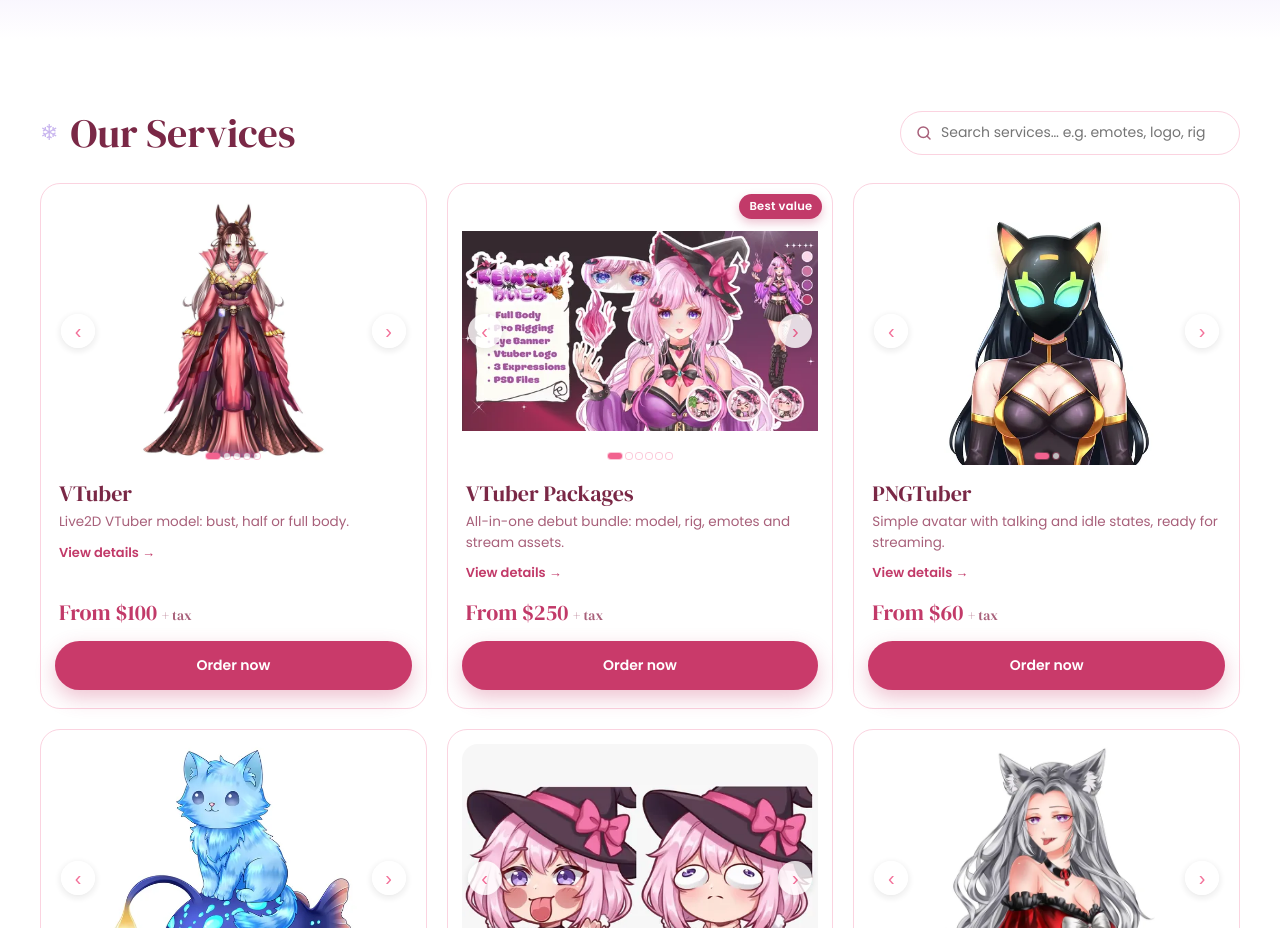
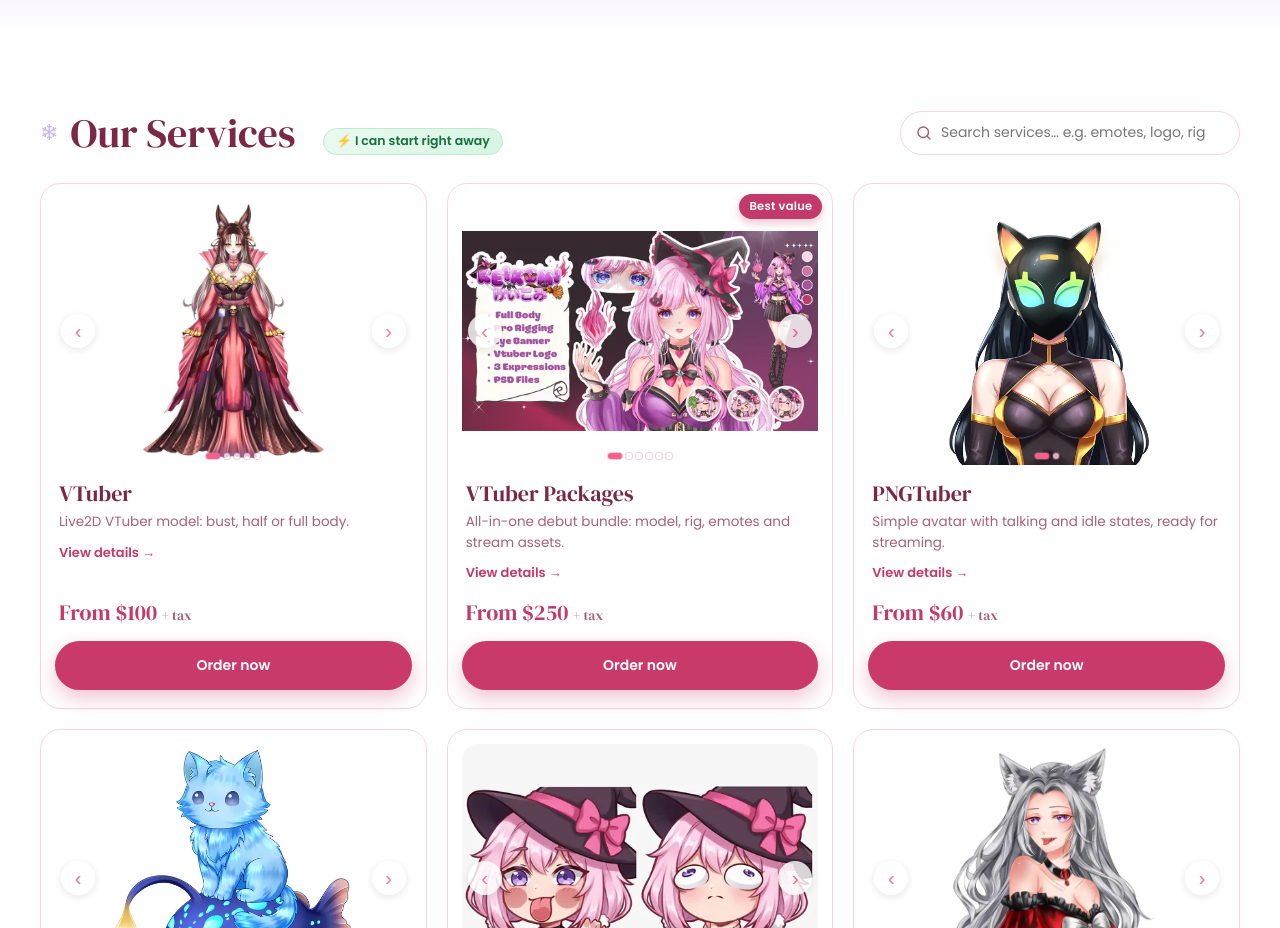
Before and after one commit to keikoartist/keikoartist-website, a plain HTML site: page index.html in a window 1280 px wide. Shown: the part 2180-3108 px from the top of the page. Drawn offline with Linux system fonts and the light colour scheme.

Commit message:
"I can start right away" next to Our Services and in the order form (SLOTS.start)
Co-Authored-By: Claude Opus 5.5 <noreply@anthropic.com>
Claude-Session: https://claude.ai/code/session_01M38bLCDR9tRmYKG4Np8fyT

```diff
--- a/index.html
+++ b/index.html
@@ -1227,6 +1227,12 @@ a.slot-badge:focus-visible{outline:2px solid var(--pink-text);outline-offset:3px
 @keyframes ldsh{0%,100%{transform:scaleX(1);opacity:.9}50%{transform:scaleX(.7);opacity:.5}}
 @keyframes lddot{0%,100%{opacity:.2}50%{opacity:1}}
 @media (prefers-reduced-motion:reduce){#kaLoader img,#kaLoader .ld-shadow,#kaLoader p i{animation:none}}
+
+.start-pill{display:inline-flex;align-items:center;gap:6px;margin-left:12px;vertical-align:middle;font:700 12.5px/1 Poppins,sans-serif;color:#17703d;background:linear-gradient(135deg,#eafaf1,#d6f5e3);border:1px solid #bfe8cf;border-radius:999px;padding:6px 12px}
+.start-pill[hidden],.c-start[hidden]{display:none}
+.sec-head .start-pill{margin-right:auto}
+.c-start{display:block;margin-top:6px;font-weight:700;color:#17703d}
+@media (max-width:560px){.start-pill{margin:8px 0 0}}
 </style>
 </head>
 <body>
@@ -1330,7 +1336,7 @@ a.slot-badge:focus-visible{outline:2px solid var(--pink-text);outline-offset:3px
 <section id="services">
   <div class="wrap">
     <div class="sec-head">
-      <h2 class="serif">Our Services</h2>
+      <h2 class="serif">Our Services</h2><span class="start-pill" id="startPill" hidden></span>
       <label class="svc-search"><svg viewBox="0 0 24 24" width="18" height="18" aria-hidden="true"><circle cx="11" cy="11" r="7" fill="none" stroke="currentColor" stroke-width="2"/><path d="m20 20-4-4" stroke="currentColor" stroke-width="2" stroke-linecap="round"/></svg>
         <input type="search" id="svcSearch" placeholder="Search services… e.g. emotes, logo, rig" aria-label="Search services" autocomplete="off"></label>
     </div>
@@ -1588,7 +1594,7 @@ a.slot-badge:focus-visible{outline:2px solid var(--pink-text);outline-offset:3px
         <input type="hidden" name="Amount due now (USD)" id="fDue">
 
         <div class="ostep on" data-s="1">
-          <p class="c-intro">What would you like to order? Pick one to see its options ♡</p>
+          <p class="c-intro">What would you like to order? Pick one to see its options ♡<span class="c-start" id="cStart" hidden></span></p>
           <div class="opts" id="svcOpts"></div>
         </div>
 
@@ -1729,7 +1735,7 @@ a.slot-badge:focus-visible{outline:2px solid var(--pink-text);outline-offset:3px
 const KA_STAT=e=>{try{if(/dryrun=1/.test(location.search)||!location.protocol.startsWith('http'))return;const q=new URLSearchParams(location.search),r=document.referrer?new URL(document.referrer).hostname:'';const s=q.get('ref')||q.get('utm_source')||(r&&r!==location.hostname?r:'');navigator.sendBeacon('stats-api.php',new Blob([JSON.stringify({e,p:location.pathname,s})],{type:'application/json'}));}catch(_){}};   // anonymous visit counter (no cookies), daily summary in Discord
 KA_STAT('view');
 const SEASON = { christmas: true, until: "2027-01-07", orderBy: "2026-12-04" };   // orderBy: last day to order for delivery before Christmas (max 3 weeks)   // tema Natal: salju, topi Santa di logo, garis permen. Matikan: christmas:false (mati otomatis setelah tanggal until)
-const SLOTS = { open: true, text: "Commissions open" };   // status komisi di hero. Tutup: { open: false, text: "Commissions closed" }
+const SLOTS = { open: true, text: "Commissions open", start: "I can start right away" };   // status komisi di hero. Tutup: { open: false, text: "Commissions closed" }
 const PAYPAL = {          // kosong: link PayPal dikirim lewat email invoice setelah order dicek (bukan langsung di website)
   email: "",
   me: "",
@@ -2616,6 +2622,8 @@ document.addEventListener('click',e=>{const a=e.target.closest('.menu-chat');if(
       s.style.setProperty('--dx',(Math.cos(a)*d).toFixed(1)+'px');s.style.setProperty('--dy',(Math.sin(a)*d).toFixed(1)+'px');s.style.setProperty('--r',(Math.random()*120-60).toFixed(0)+'deg');
       document.body.appendChild(s);setTimeout(()=>s.remove(),650);}
   },{passive:true});})();
+(function(){if(typeof SLOTS==='undefined'||!SLOTS.open||!SLOTS.start)return;   // "start now" note (edit SLOTS.start)
+  const p=$('#startPill'),c=$('#cStart');if(p){p.textContent='⚡ '+SLOTS.start;p.hidden=false;}if(c){c.textContent='⚡ '+SLOTS.start+'.';c.hidden=false;}})();
 (function(){const b=$('#slotBadge');if(b&&typeof SLOTS!=='undefined'){b.textContent=SLOTS.text;b.className='slot-badge '+(SLOTS.open?'open':'closed');
   const xm=typeof SEASON!=='undefined'&&SEASON.christmas&&SEASON.orderBy&&SLOTS.open&&new Date()<new Date(SEASON.until)&&new Date()<=new Date(SEASON.orderBy+'T23:59:59+07:00');
   const st=SLOTS.open?'<span class="sb-main"><i class="sb-dot" aria-hidden="true"></i><span class="sb-lbl gh-l">Commissions</span><b class="sb-open">Open</b><i class="sb-spark" aria-hidden="true">✦</i></span>':'';
```
Also changed, not shown: 1 other file.
